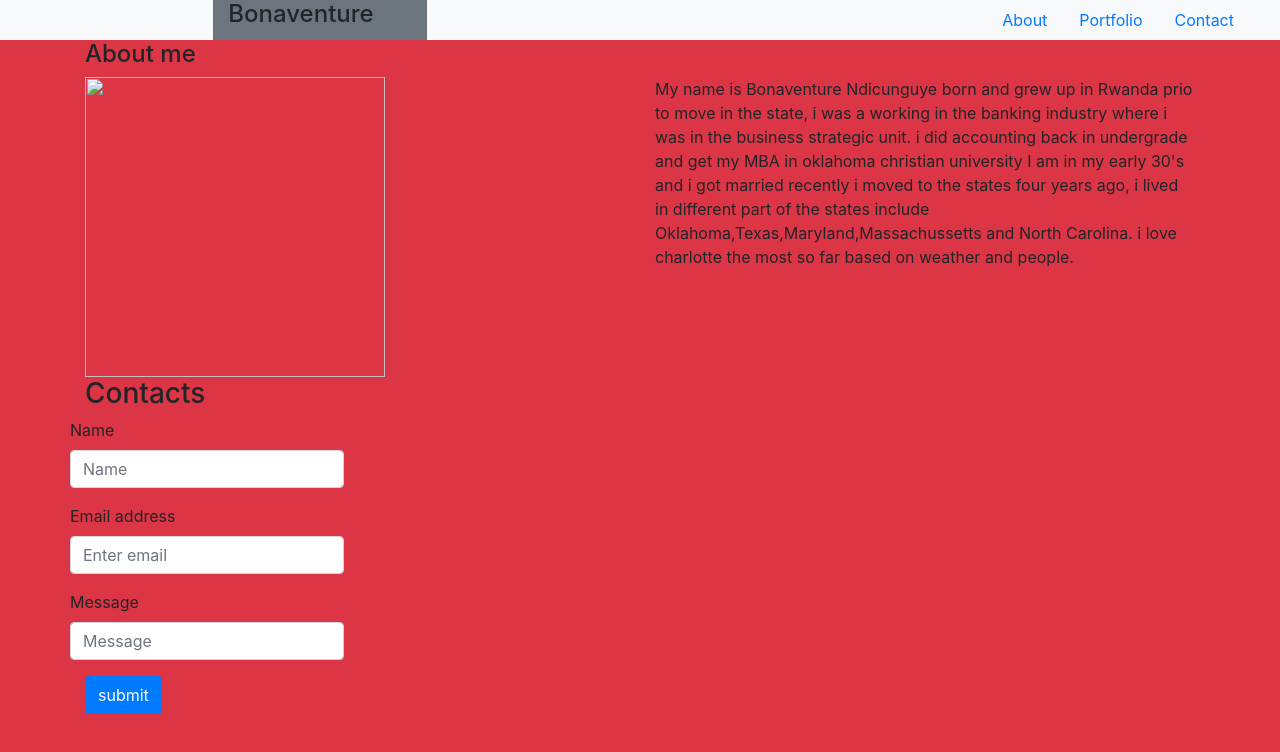
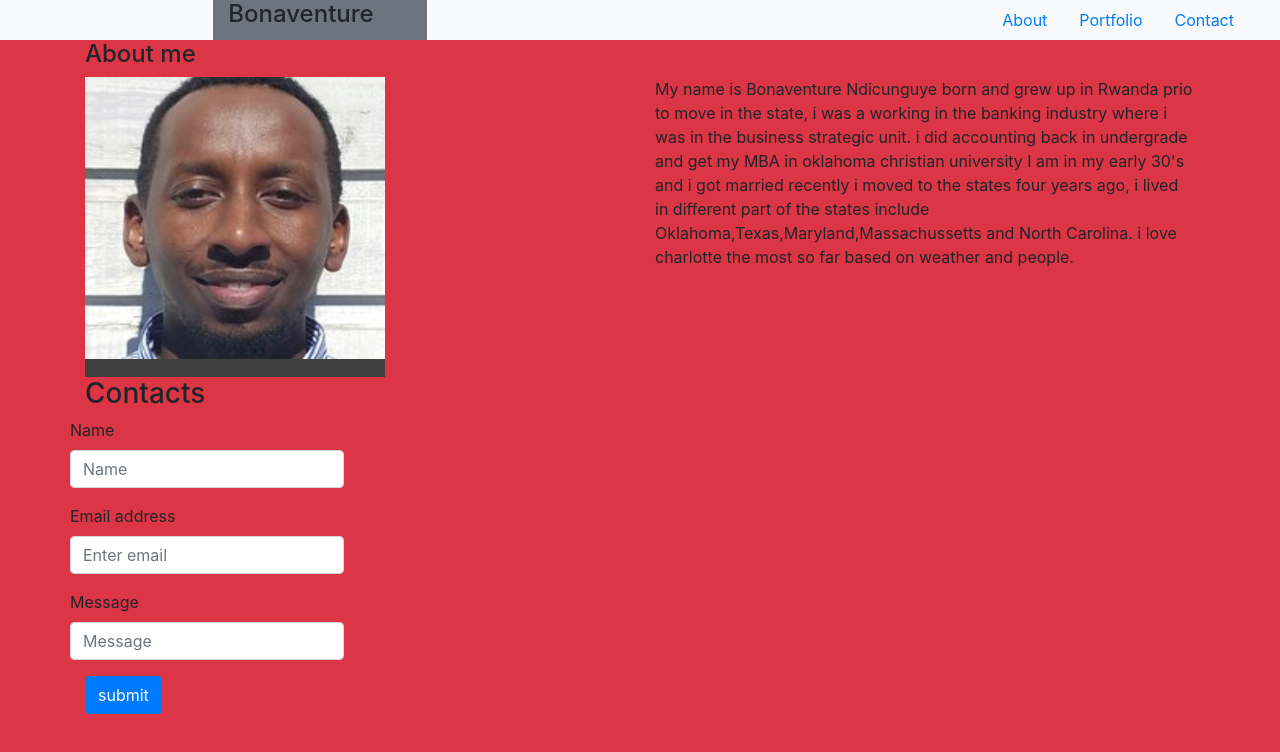
Before and after one commit to bndicunguye/Bootstrap-Portfolio, a plain HTML site: page index.html in a window 1280 px wide. Drawn offline with nearby package versions, Linux system fonts and the light colour scheme.

Commit message:
pushing photo

```diff
--- a/index.html
+++ b/index.html
@@ -43,7 +43,7 @@
         <h4>About me</h4>
         <div class="row">
             <div class="col-sm-6">
-                <img src="./image/IMG_0028.jpg" width="300" height="300">
+                <img src="./assets/images/IMG_0028.jpg" width="300" height="300">
             </div>
             <div class="col-sm-6">
                 <p>My name is Bonaventure Ndicunguye born and grew up in Rwanda
```
Also changed, not shown: assets/images/IMG_0028.jpg (added).
